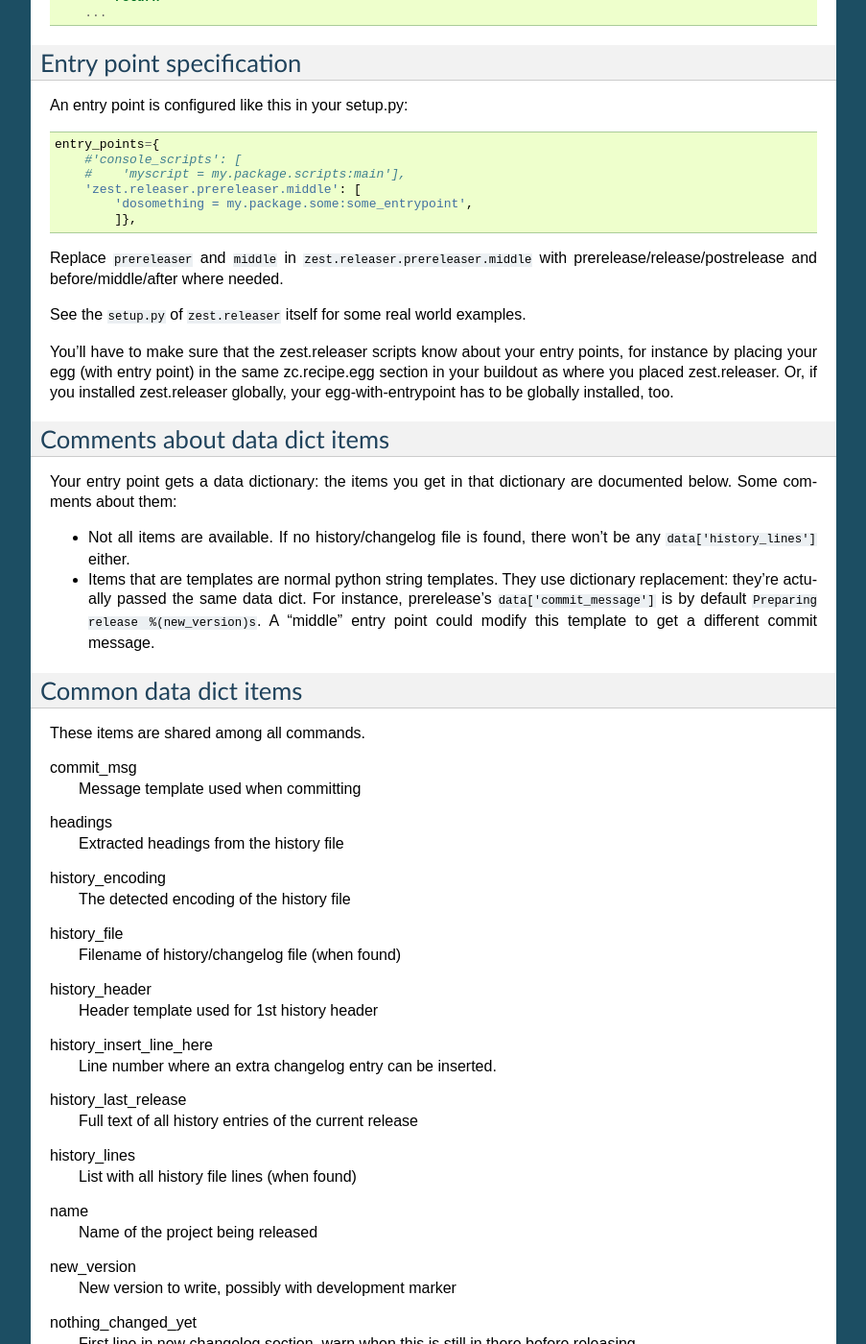
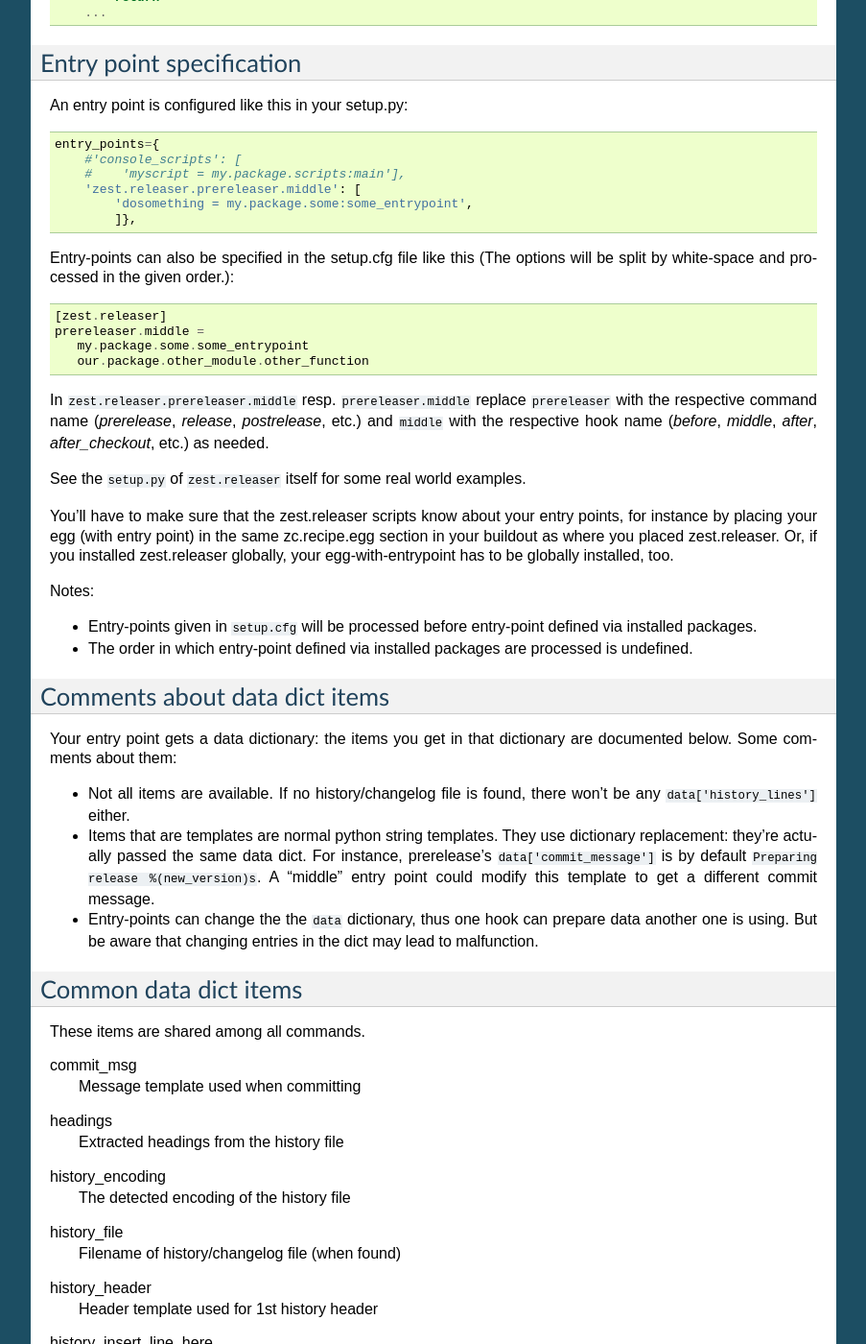
Before and after one commit to zestsoftware/zest.releaser, a Sphinx documentation site: the page built from doc/source/entrypoints.rst, in a window 1280 px wide and 1400 px high, scrolled down 810 px. Shown: the whole window at 96% size, without its empty margins (198-1101 px from the left). Built offline with Sphinx 7.4.7, drawn with Linux system fonts in a browser that asks for light colours; pages that are not in the unit, such as notebooks, are missing from menus.

Commit message:
Doc: Update documentation about entry-points.
Closes #325. [ci skip]

```diff
--- a/doc/source/entrypoints.rst
+++ b/doc/source/entrypoints.rst
@@ -66,8 +66,23 @@ An entry point is configured like this in your setup.py::
               'dosomething = my.package.some:some_entrypoint',
               ]},
 
-Replace ``prereleaser`` and ``middle`` in ``zest.releaser.prereleaser.middle``
-with prerelease/release/postrelease and before/middle/after where needed.
+Entry-points can also be specified in the setup.cfg file like this
+(The options will be split by white-space and processed in the given
+order.)::
+
+    [zest.releaser]
+    prereleaser.middle =
+       my.package.some.some_entrypoint
+       our.package.other_module.other_function
+
+
+In ``zest.releaser.prereleaser.middle`` resp. ``prereleaser.middle``
+replace ``prereleaser``
+with the respective command name (`prerelease`, `release`, `postrelease`,
+etc.)
+and ``middle`` with the respective hook name (`before`, `middle`, `after`,
+`after_checkout`, etc.)
+as needed.
 
 See the ``setup.py`` of ``zest.releaser`` itself for some real world examples.
 
@@ -76,6 +91,15 @@ points, for instance by placing your egg (with entry point) in the same
 zc.recipe.egg section in your buildout as where you placed zest.releaser.  Or,
 if you installed zest.releaser globally, your egg-with-entrypoint has to be
 globally installed, too.
+
+Notes:
+
+* Entry-points given in ``setup.cfg`` will be processed before
+  entry-point defined via installed packages.
+
+* The order in which entry-point defined via installed packages are
+  processed is undefined.
+
 
 
 Comments about data dict items
@@ -93,6 +117,9 @@ are documented below.  Some comments about them:
   release %(new_version)s``.  A "middle" entry point could modify this
   template to get a different commit message.
 
+- Entry-points can change the the ``data`` dictionary, thus one hook
+  can prepare data another one is using. But be aware that changing
+  entries in the dict may lead to malfunction.
 
 
 .. ### AUTOGENERATED FROM HERE ###
```
